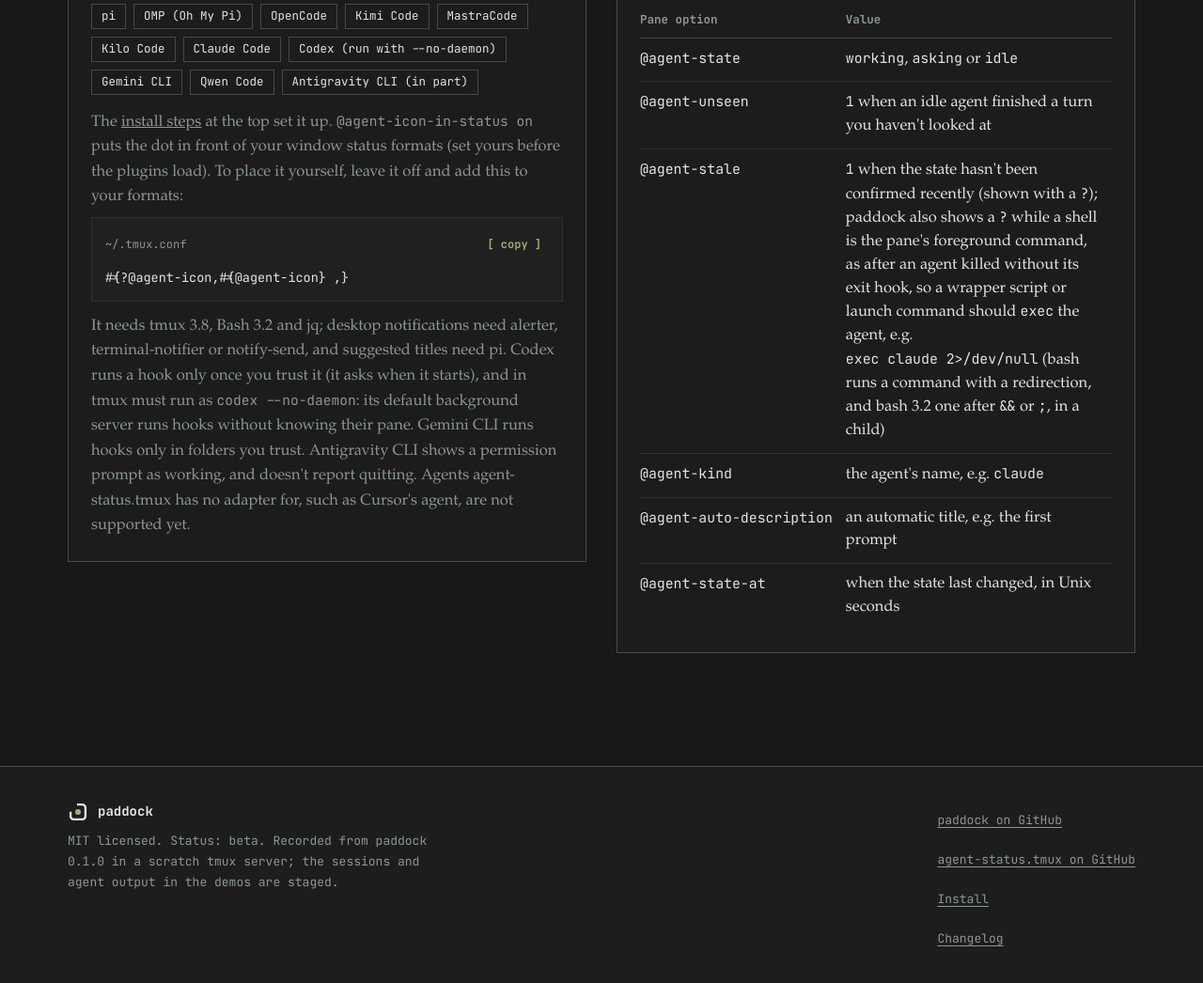
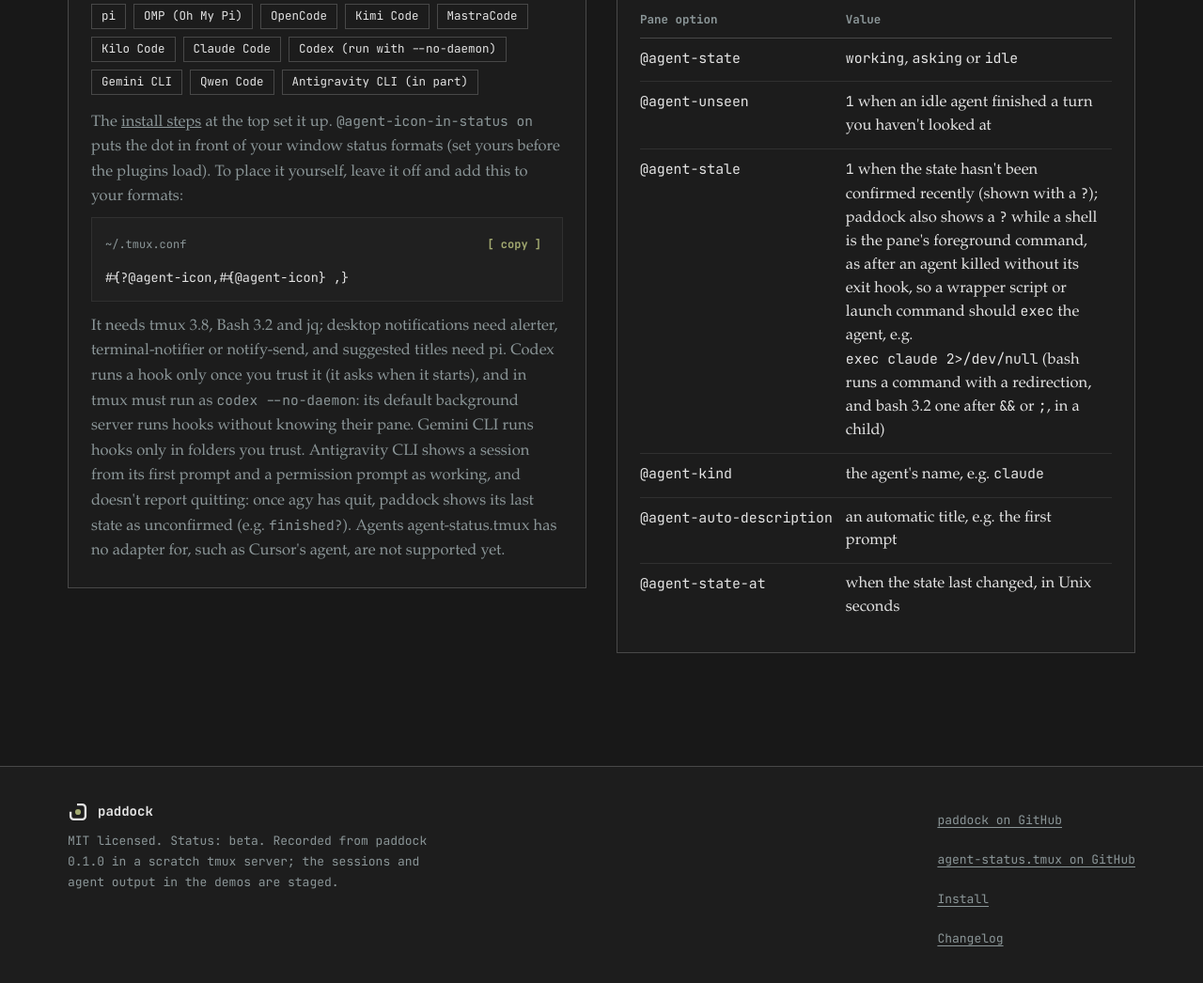
Before and after one commit to plopezlpz/paddock, a plain HTML site: page site/index.html in a window 1280 px wide. Shown: the part 9050-10096 px from the top of the page at 94% size. Drawn offline with Linux system fonts and the light colour scheme.

Commit message:
site: Antigravity CLI shows from its first prompt, and unconfirmed once it quits

```diff
--- a/site/index.html
+++ b/site/index.html
@@ -160,7 +160,7 @@ run-shell 'bash ~/.tmux/plugins/agent-status.tmux/agent-status.tmux'</code></pre
         <ul class="ag-chips" aria-label="Providers"><li>pi</li><li>OMP (Oh My Pi)</li><li>OpenCode</li><li>Kimi Code</li><li>MastraCode</li><li>Kilo Code</li><li>Claude Code</li><li>Codex (run with --no-daemon)</li><li>Gemini CLI</li><li>Qwen Code</li><li>Antigravity CLI (in part)</li></ul>
         <p>The <a href="#install">install steps</a> at the top set it up. <code>@agent-icon-in-status on</code> puts the dot in front of your window status formats (set yours before the plugins load). To place it yourself, leave it off and add this to your formats:</p>
         <div class="code"><div class="code-head"><span>~/.tmux.conf</span><button class="copy" type="button" data-copy="code-as-icon" aria-label="Copy the agent icon format">copy</button></div><pre tabindex="0"><code id="code-as-icon">#{?@agent-icon,#{@agent-icon} ,}</code></pre></div>
-        <p>It needs tmux 3.8, Bash 3.2 and jq; desktop notifications need alerter, terminal-notifier or notify-send, and suggested titles need pi. Codex runs a hook only once you trust it (it asks when it starts), and in tmux must run as <code>codex --no-daemon</code>: its default background server runs hooks without knowing their pane. Gemini CLI runs hooks only in folders you trust. Antigravity CLI shows a permission prompt as working, and doesn't report quitting. Agents agent-status.tmux has no adapter for, such as Cursor's agent, are not supported yet.</p>
+        <p>It needs tmux 3.8, Bash 3.2 and jq; desktop notifications need alerter, terminal-notifier or notify-send, and suggested titles need pi. Codex runs a hook only once you trust it (it asks when it starts), and in tmux must run as <code>codex --no-daemon</code>: its default background server runs hooks without knowing their pane. Gemini CLI runs hooks only in folders you trust. Antigravity CLI shows a session from its first prompt and a permission prompt as working, and doesn't report quitting: once agy has quit, paddock shows its last state as unconfirmed (e.g. <code>finished?</code>). Agents agent-status.tmux has no adapter for, such as Cursor's agent, are not supported yet.</p>
       </div>
       <div class="ag-box">
         <h3>Under the hood</h3>
```
